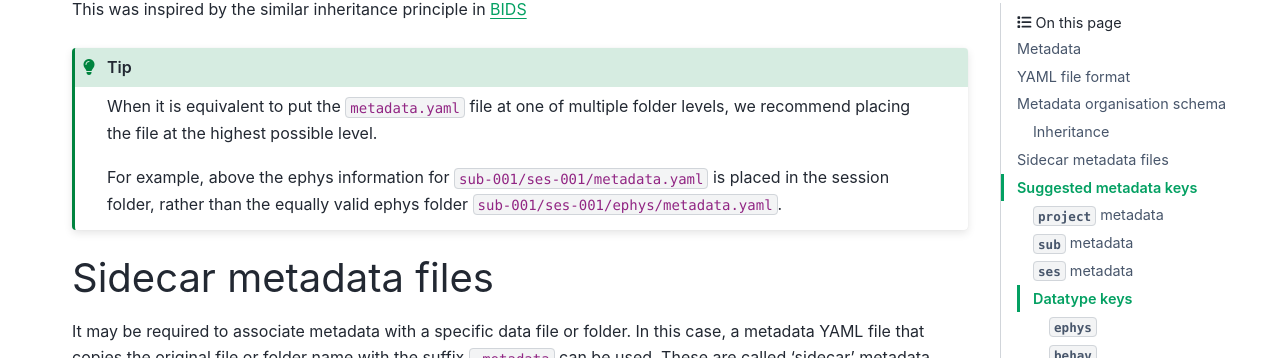
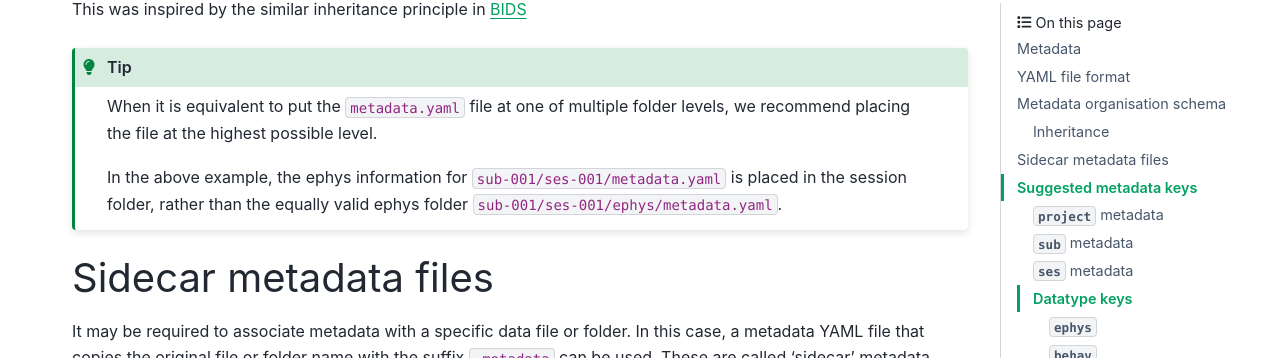
Before and after one commit to neuroinformatics-unit/NeuroBlueprint, a Sphinx documentation site: the page built from docs/source/metadata.md, in a window 1280 px wide and 900 px high, scrolled down 2902 px. Shown: the part 93-451 px from the top of the window. Built offline with Sphinx 7.4.7 and the PyData theme 0.15.4, drawn with Linux system fonts in a browser that asks for light colours; the version number could not be read and is left out.

Commit message:
Update docs/source/metadata.md
Co-authored-by: Niko Sirmpilatze <niko.sirbiladze@gmail.com>

```diff
--- a/docs/source/metadata.md
+++ b/docs/source/metadata.md
@@ -156,7 +156,7 @@ This was inspired by the similar inheritance principle in [BIDS](https://bids-va
 When it is equivalent to put the `metadata.yaml` file at one of multiple folder levels,
 we recommend placing the file at the highest possible level.
 
-For example, above the ephys information for `sub-001/ses-001/metadata.yaml` is placed in the
+In the above example, the ephys information for `sub-001/ses-001/metadata.yaml` is placed in the
 session folder, rather than the equally valid ephys folder `sub-001/ses-001/ephys/metadata.yaml`.
 :::
 
```
